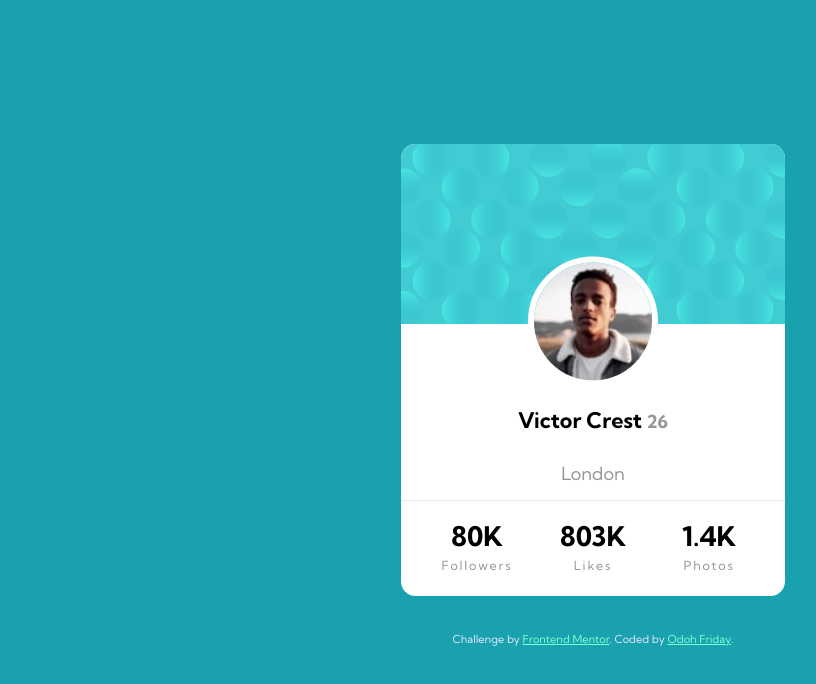
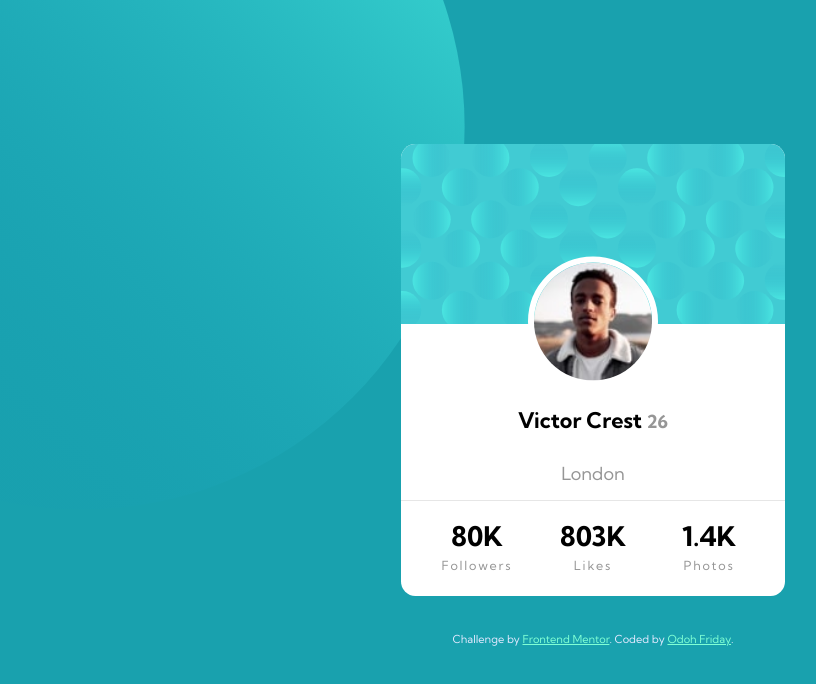
Before and after one commit to Born2shine/Frontend-Mentor-Profile-card-component, a plain HTML site: page index.html in a window 1280 px wide. Shown: the whole page, without its empty margins (47-863 px from the left). Drawn offline with Linux system fonts and the light colour scheme.

Commit message:
Some images

```diff
--- a/assets/scss/main.scss
+++ b/assets/scss/main.scss
@@ -9,7 +9,11 @@
 }
 body {
   font-family: "Kumbh Sans", sans-serif;
+  position: relative;
   background: #19a1ae;
+}
+img {
+  width: 100%;
 }
 .main {
   position: relative;
@@ -85,6 +89,12 @@ body {
     }
   }
 }
+.top-img {
+  position: absolute;
+  top: -60%;
+  left: -40%;
+  width: 80%;
+}
 
 .attribution {
   margin: 2rem 0;
@@ -99,6 +109,13 @@ body {
   .card {
     width: 50%;
   }
+  .top-img {
+    position: absolute;
+    top: -80%;
+    left: -20%;
+    width: 60%;
+    // z-index: 1;
+  }
 }
 
 @media screen and (min-width: $lg) {
--- a/index.html
+++ b/index.html
@@ -24,6 +24,9 @@
     </style>
   </head>
   <body>
+    <div class="top-img">
+      <img src="assets/images/bg-pattern-top.svg" alt="">
+    </div>
    <div class="main">
      <div class="card">
         <div class="bg-image">
```
Also changed, not shown: assets/css/main.css.
